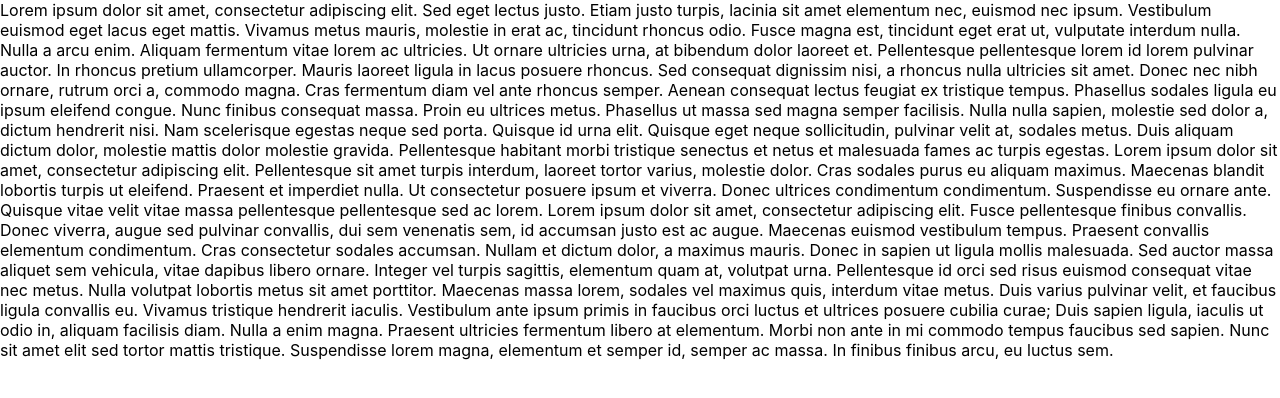
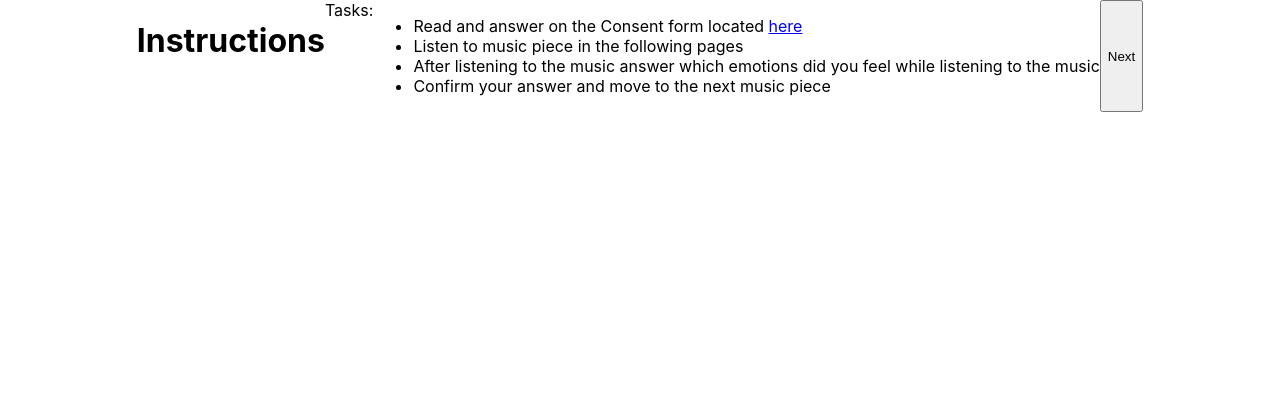
Before and after one commit to Goodbye-Wxrld/Songs-Parehh-Frontend, a React (Create React App) app: page /Instructions in a window 1280 px wide. Shown: the top 398 px of the page. Built offline with nearby package versions, Linux system fonts and the light colour scheme.

Commit message:
added some text in instructions
forgot how to css

```diff
--- a/src/pages/Instructions.js
+++ b/src/pages/Instructions.js
@@ -2,16 +2,16 @@ import React from "react";
 
 function Instructions() {
     return (
-        <div>
-            Lorem ipsum dolor sit amet, consectetur adipiscing elit. Sed eget lectus justo. Etiam justo turpis, lacinia sit amet elementum nec, euismod nec ipsum. Vestibulum euismod eget lacus eget mattis. Vivamus metus mauris, molestie in erat ac, tincidunt rhoncus odio. Fusce magna est, tincidunt eget erat ut, vulputate interdum nulla. Nulla a arcu enim. Aliquam fermentum vitae lorem ac ultricies. Ut ornare ultricies urna, at bibendum dolor laoreet et. Pellentesque pellentesque lorem id lorem pulvinar auctor. In rhoncus pretium ullamcorper. Mauris laoreet ligula in lacus posuere rhoncus. Sed consequat dignissim nisi, a rhoncus nulla ultricies sit amet. Donec nec nibh ornare, rutrum orci a, commodo magna. Cras fermentum diam vel ante rhoncus semper.
-
-Aenean consequat lectus feugiat ex tristique tempus. Phasellus sodales ligula eu ipsum eleifend congue. Nunc finibus consequat massa. Proin eu ultrices metus. Phasellus ut massa sed magna semper facilisis. Nulla nulla sapien, molestie sed dolor a, dictum hendrerit nisi. Nam scelerisque egestas neque sed porta. Quisque id urna elit. Quisque eget neque sollicitudin, pulvinar velit at, sodales metus. Duis aliquam dictum dolor, molestie mattis dolor molestie gravida.
-
-Pellentesque habitant morbi tristique senectus et netus et malesuada fames ac turpis egestas. Lorem ipsum dolor sit amet, consectetur adipiscing elit. Pellentesque sit amet turpis interdum, laoreet tortor varius, molestie dolor. Cras sodales purus eu aliquam maximus. Maecenas blandit lobortis turpis ut eleifend. Praesent et imperdiet nulla. Ut consectetur posuere ipsum et viverra. Donec ultrices condimentum condimentum. Suspendisse eu ornare ante.
-
-Quisque vitae velit vitae massa pellentesque pellentesque sed ac lorem. Lorem ipsum dolor sit amet, consectetur adipiscing elit. Fusce pellentesque finibus convallis. Donec viverra, augue sed pulvinar convallis, dui sem venenatis sem, id accumsan justo est ac augue. Maecenas euismod vestibulum tempus. Praesent convallis elementum condimentum. Cras consectetur sodales accumsan. Nullam et dictum dolor, a maximus mauris. Donec in sapien ut ligula mollis malesuada. Sed auctor massa aliquet sem vehicula, vitae dapibus libero ornare. Integer vel turpis sagittis, elementum quam at, volutpat urna. Pellentesque id orci sed risus euismod consequat vitae nec metus. Nulla volutpat lobortis metus sit amet porttitor. Maecenas massa lorem, sodales vel maximus quis, interdum vitae metus.
-
-Duis varius pulvinar velit, et faucibus ligula convallis eu. Vivamus tristique hendrerit iaculis. Vestibulum ante ipsum primis in faucibus orci luctus et ultrices posuere cubilia curae; Duis sapien ligula, iaculis ut odio in, aliquam facilisis diam. Nulla a enim magna. Praesent ultricies fermentum libero at elementum. Morbi non ante in mi commodo tempus faucibus sed sapien. Nunc sit amet elit sed tortor mattis tristique. Suspendisse lorem magna, elementum et semper id, semper ac massa. In finibus finibus arcu, eu luctus sem.
+        <div className="Instructions" style={ {display: 'flex' ,justifyContent: 'center'}}>
+            <h1>Instructions</h1>
+            Tasks:
+            <ul>
+                <li>Read and answer on the Consent form located <a href="https://forms.gle/6GAqKtcdyXbdRp9J7">here</a> </li>
+                <li>Listen to music piece in the following pages</li>
+                <li>After listening to the music answer which emotions did you feel while listening to the music</li>
+                <li>Confirm your answer and move to the next music piece</li>
+            </ul>
+                <button> Next</button>
         </div>
     );
 }
--- a/src/pages/Start.js
+++ b/src/pages/Start.js
@@ -1,10 +1,13 @@
 import React from 'react';
 import { GoogleOAuthProvider } from '@react-oauth/google';
 import { GoogleLogin } from '@react-oauth/google';
+import Logo from '../vinyl-record.png';
 function Start() {
     return (
-        <div className="Start">
 
+        <div className="Start" style={{display: 'flex', justifyContent: 'center', margin: 'auto'}}>
+            <div>
+                <img src={Logo} width={200} height={200} alt="Logo Image" />
                 <GoogleOAuthProvider clientId="186308992057-ltsrtcd39881hbdkm2pl91n20i97ntbm.apps.googleusercontent.com">
                     <GoogleLogin
                         onSuccess={credentialResponse => {
@@ -16,6 +19,9 @@ function Start() {
                         }}
                         />
                 </GoogleOAuthProvider>
+            </div>
+
+
 
         </div>
     );
```
Also changed, not shown: src/vinyl-record.png (added). Lines whose indentation alone changed are shown as unchanged.
